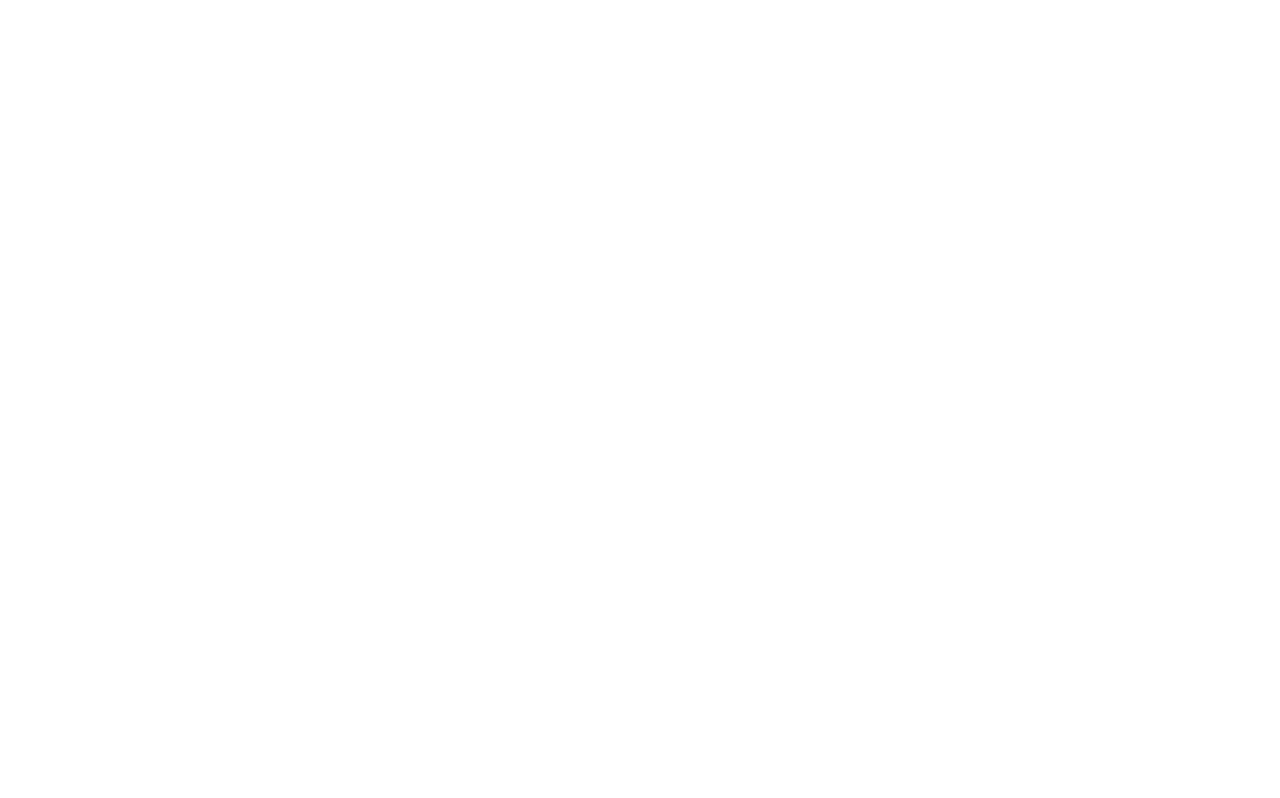
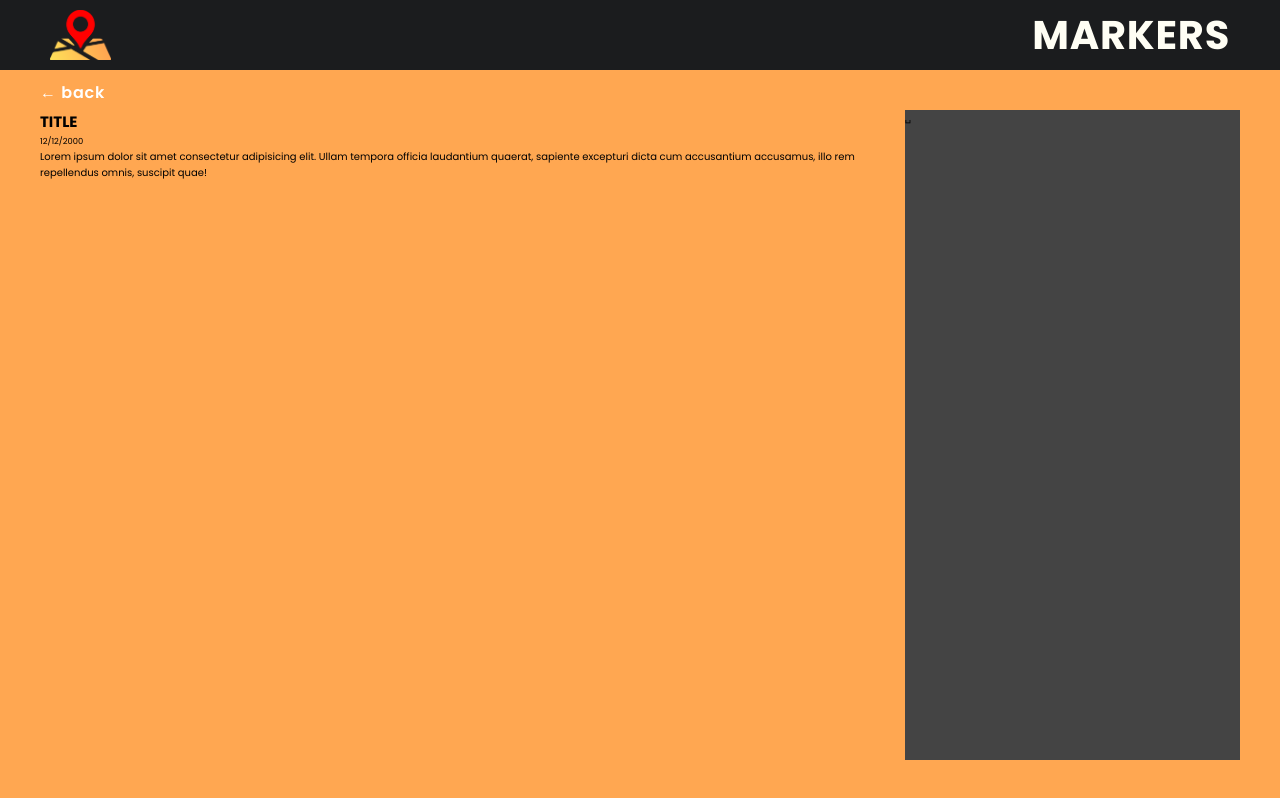
Before and after one commit to Gitax18/map-it, a plain HTML site: page dashboard.html in a window 1280 px wide. Drawn offline with nearby package versions, Linux system fonts and the light colour scheme.

Commit message:
create basic structure

```diff
--- a/assests/styles/dash.css
+++ b/assests/styles/dash.css
@@ -13,3 +13,50 @@ html{
     font-size: 62.5%;
     font-family: 'Poppins', sans-serif;
 }
+
+header{
+    display: flex;
+    height: 7rem;
+    align-items: center;
+    justify-content: space-between;
+    width: 100%;
+    background-color: #1b1c1e;
+    padding-inline: 5rem;
+}
+
+.logo{
+    height: 5rem;
+}
+
+.primary-heading{
+    font-size: 4rem;
+    text-transform: uppercase;
+    letter-spacing: .75px;
+    color: #fffef4;
+}
+
+.link-back{
+    position: absolute ;
+    font-size: 1.6rem;
+    color: #fff;
+    font-weight: 600;
+    left: 4rem;
+    top: 8rem;
+    text-decoration: none;
+    letter-spacing: .75px;
+}
+
+.container{
+    background-color: #ffa751;
+    height: calc(100vh - 7rem);
+    display: flex;
+    /* align-items: center; */
+    /* justify-content: space-; */
+    gap: 4rem;
+    padding: 4rem;
+}
+
+.preview{
+    background-color: #444;
+    width: 40rem;
+}
--- a/dashboard.html
+++ b/dashboard.html
@@ -25,8 +25,34 @@
 
 </head>
 <body>
+    <header>
+        <img src="./assests/images/icon.png" alt="logo icon" class="logo">
+        <h1 class="primary-heading">Markers</h1>
+    </header>
     <main>
-
+        <a href="index.html" class="link-back">&LeftArrow; back</a>
+        <div class="container">
+            <section class="places">
+                <!-- dummy item -->
+                <div class="place-item">
+                    <div class="item-left">
+                        <h2 class="heading-place">TITLE</h2>
+                        <small class="date-place">12/12/2000</small>
+                    </div>
+                    <div class="place-right">
+                        <p class="desc-place">
+                            Lorem ipsum dolor sit amet consectetur adipisicing elit. Ullam
+                            tempora officia laudantium quaerat, sapiente excepturi dicta cum
+                            accusantium accusamus, illo rem repellendus omnis, suscipit quae!
+                        </p>
+                    </div>
+                </div>
+                <!-- dummy item end -->
+            </section>
+            <section class="preview">
+                &blank;
+            </section>
+        </div>
     </main>
 </body>
 </html>
```
